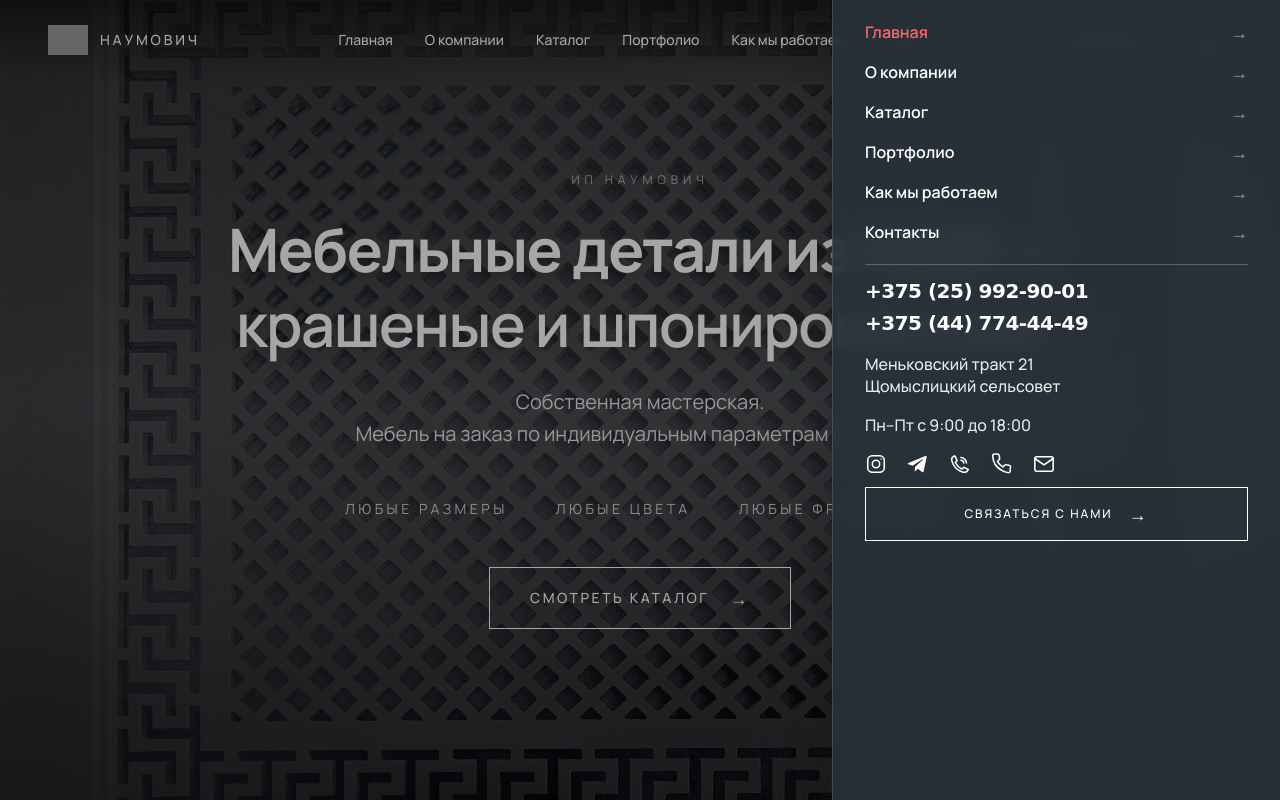
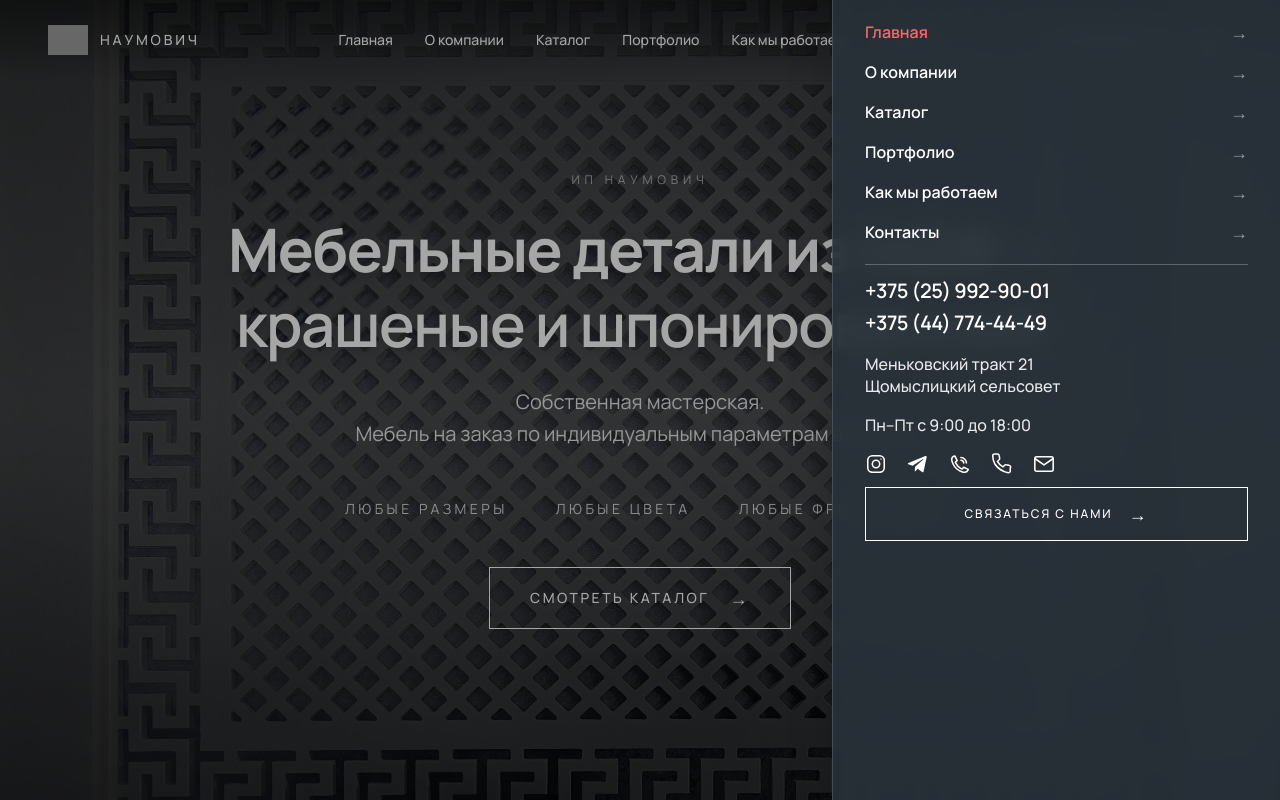
Before and after one commit to IljaBelousow/naumovich-site, a Next.js app: page / in a window 1280 px wide. Both pictures are taken after a click on the button "Открыть меню". Shown: the top 800 px of the page. Built offline with nearby package versions, Linux system fonts and the light colour scheme; grey boxes are pictures that could not be loaded.

Commit message:
Remove Comic Sans font overrides from contact numbers

```diff
--- a/src/components/Header.tsx
+++ b/src/components/Header.tsx
@@ -145,8 +145,8 @@ export default function Header() {
               </nav>
 
               <section className="shrink-0 space-y-1 py-1" aria-label="Телефоны">
-                <a href="tel:+375259929001" className="block text-xl font-semibold tracking-tight [font-family:'Comic_Sans_MS','Comic_Sans',cursive] transition-colors hover:text-white/70">+375 (25) 992-90-01</a>
-                <a href="tel:+375447744449" className="block text-xl font-semibold tracking-tight [font-family:'Comic_Sans_MS','Comic_Sans',cursive] transition-colors hover:text-white/70">+375 (44) 774-44-49</a>
+                <a href="tel:+375259929001" className="block text-xl font-semibold tracking-tight transition-colors hover:text-white/70">+375 (25) 992-90-01</a>
+                <a href="tel:+375447744449" className="block text-xl font-semibold tracking-tight transition-colors hover:text-white/70">+375 (44) 774-44-49</a>
               </section>
 
               <section className="shrink-0 py-1" aria-label="Адрес">
```
